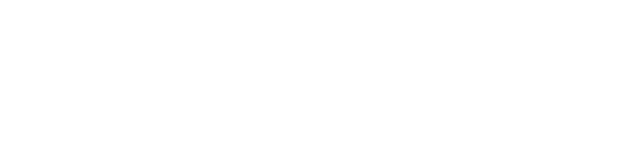
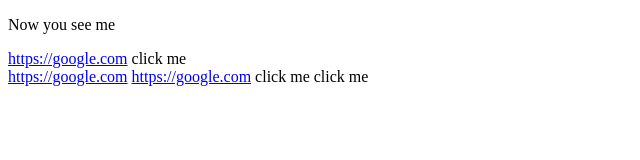
Before and after one commit to CraigHead/LearnVue, a plain HTML site: page src/templates/Directives/index.html in a window 1280 px wide. Shown: the whole page, without its empty margins (0-640 px from the left). Drawn offline with Linux system fonts and the light colour scheme.

Commit message:
last parts of directives

```diff
--- a/src/templates/Directives/index.html
+++ b/src/templates/Directives/index.html
@@ -26,6 +26,58 @@
 
     <!-- # Arguments -->
 
+    <!-- Some directives can take an “argument”, denoted by a colon after the directive name.
+        For example, the v-bind directive is used to reactively update an HTML attribute -->
+
+    <a v-bind:href="url">{{ url }}</a>
+
+    <!--
+        Here href is the argument, which tells the v-bind directive to bind the element’s href attribute to the value of the expression url
+        -->
+
+    <!--
+        Another example is the v-on directive, which listens to DOM events.
+        Here the argument is the event name to listen to. We will talk about event handling in more detail too
+        -->
+
+    <a v-on:click="doSomething">click me</a>
+
+    <!-- # Modifiers -->
+
+    <!--
+        Modifiers are special postfixes denoted by a dot, which indicate that a directive should be bound in some special way.
+        For example, the .prevent modifier tells the v-on directive to call event.preventDefault() on the triggered event
+        -->
+
+    <form v-on:submit.prevent="onSubmit"></form>
+
+    <!-- # Shorthands -->
+
+    <!--
+        The v- prefix serves as a visual cue for identifying Vue-specific attributes in your templates.
+        This is useful when you are using Vue.js to apply dynamic behavior to some existing markup, but can feel verbose for some frequently used directives.
+        At the same time, the need for the v- prefix becomes less important when you are building an SPA where Vue.js manages every template.
+        Therefore, Vue.js provides special shorthands for two of the most often used directives, v-bind and v-on
+        -->
+
+    <!-- v-bind Shorthand -->
+
+    <!-- full syntax -->
+    <a v-bind:href="url">{{ url }}</a>
+    <!-- shorthand -->
+    <a :href="url">{{ url }}</a>
+
+
+    <!-- v-on Shorthand -->
+
+    <!-- full syntax -->
+    <a v-on:click="doSomething">click me</a>
+    <!-- shorthand -->
+    <a @click="doSomething">click me</a>
+
+    <!-- They may look a bit different from normal HTML, but : and @ are valid chars for attribute names and all Vue.js supported browsers can parse it correctly.
+        In addition, they do not appear in the final rendered markup.
+        The shorthand syntax is totally optional, but you will likely appreciate it when you learn more about its usage later. -->
 
 </div>
 
@@ -33,11 +85,18 @@
         vm = new Vue({
             el: '#app',
             data: {
-                seen: false,
+                seen: true,
+                url: 'https://google.com'
+
+            },
+            methods: {
+                doSomething: function (event) {
+                    console.log('clicked!');
+                }
+            }
+        });
 
 
-            }
-        });
     </script>
 
 
```
